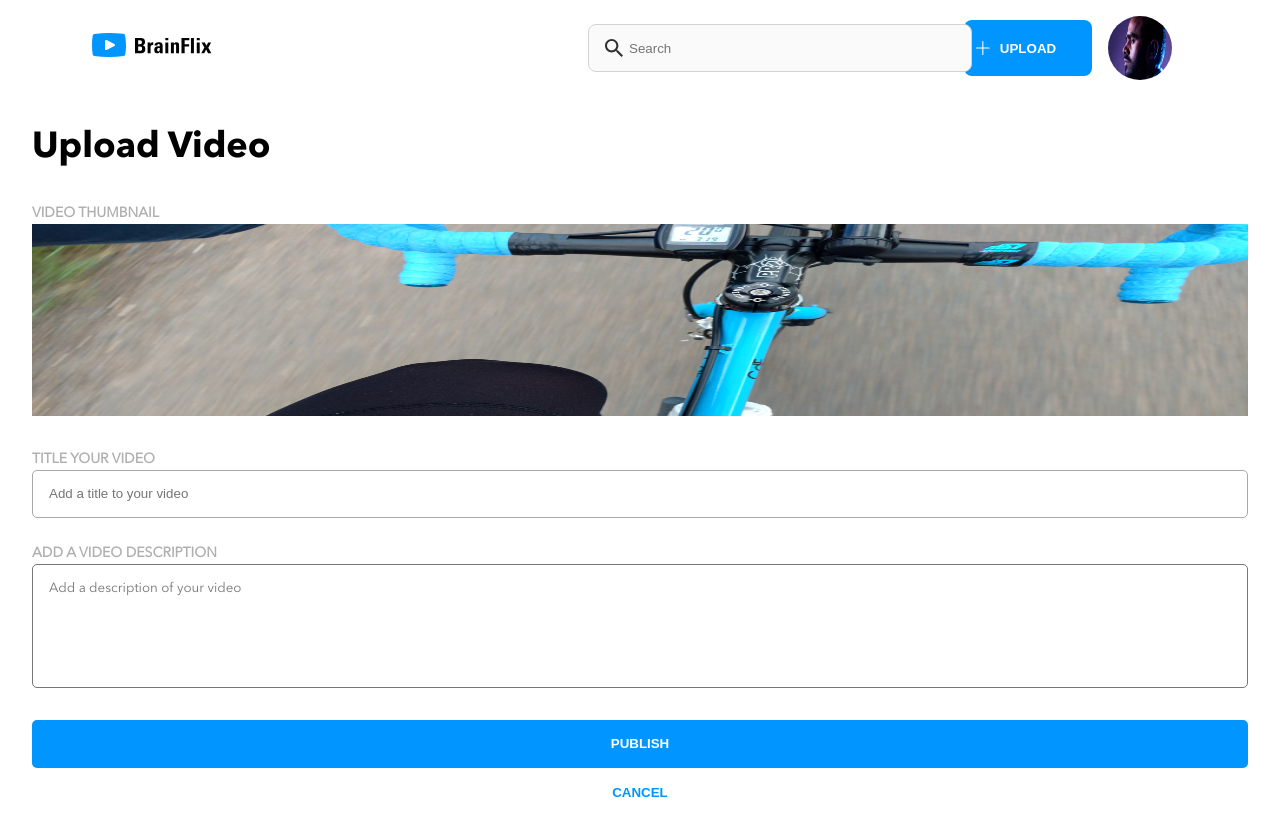
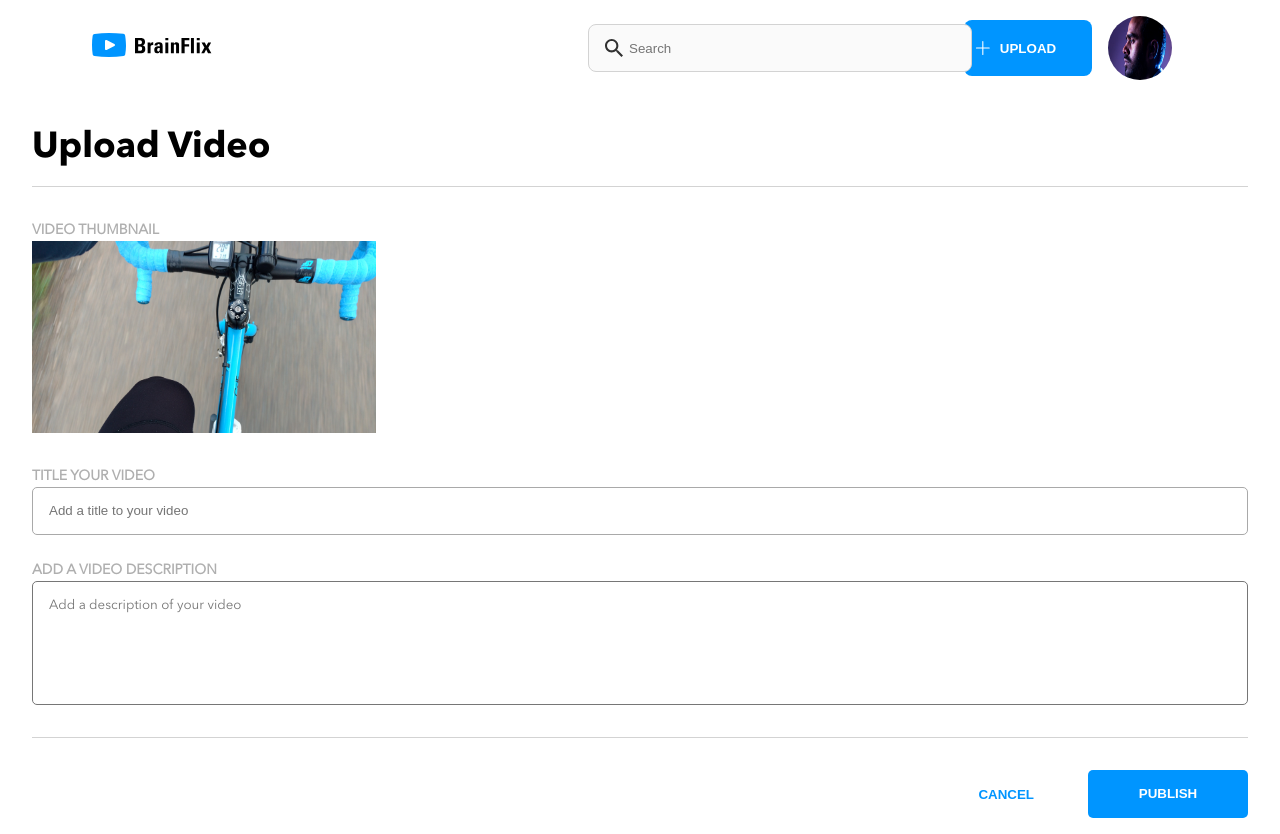
Before and after one commit to rjtbansal/rajat-bansal-brainflix, a React (Create React App) app in the folder sprint-2/: page /upload in a window 1280 px wide. Built offline with nearby package versions, Linux system fonts and the light colour scheme.

Commit message:
styled upload page in tablet mode

```diff
--- a/sprint-2/src/components/header/Header.scss
+++ b/sprint-2/src/components/header/Header.scss
@@ -54,6 +54,7 @@
         justify-content: center;
         align-items: center;
 
+
         @include tablet {
             margin-top: unset;
             justify-content: unset;
--- a/sprint-2/src/components/upload-video/UploadVideo.jsx
+++ b/sprint-2/src/components/upload-video/UploadVideo.jsx
@@ -16,9 +16,11 @@ const UploadVideo = () => {
 
             <label htmlFor="video-description" className="video-upload__label">ADD A VIDEO DESCRIPTION</label>
             <textarea cols="30" rows="6" type="text" className="video-upload__videoDescription" name="video-description" placeholder="Add a description of your video" />
-
-            <button className="video-upload__publishBtn">PUBLISH</button>
-            <button className="video-upload__cancelBtn">CANCEL</button>
+            <div className="video-upload__borderDiv"></div>
+            <div className = "video-upload__buttons">
+                <button className="video-upload__publishBtn">PUBLISH</button>
+                <button className="video-upload__cancelBtn">CANCEL</button>
+            </div>
         </section>
     );
 }
--- a/sprint-2/src/components/upload-video/UploadVideo.scss
+++ b/sprint-2/src/components/upload-video/UploadVideo.scss
@@ -1,15 +1,32 @@
+@import '../../styles/mixins';
+
 .video-upload {
     display: flex;
     flex-direction: column;
     margin-left: 2rem;
     margin-right: 2rem;
+    border-top: 1px solid lightgray;
+
+    @include tablet {
+        border-top: none;
+    }
+
     &__thumbnail {
         height: 12rem;
         margin-bottom: 2rem;
+
+        @include tablet {
+            width: 21.5rem;
+        }
     }
 
     &__title {
         margin-bottom: 2rem;
+
+        @include tablet {
+            border-bottom: 1px solid lightgray;
+            padding-bottom: 1rem;
+        }
     }
 
     &__label {
@@ -31,6 +48,7 @@
         border-radius: 5px;
         resize: none;
         padding: 1rem;
+
     }
 
     &__publishBtn {
@@ -44,6 +62,11 @@
         margin-bottom: 1rem;
         font-weight: bold;
 
+        @include tablet {
+            margin-top: 1rem;
+            width: 10rem;
+        }
+
     }
 
     &__cancelBtn {
@@ -52,5 +75,29 @@
         background-color: white;
         padding-bottom: 1rem;
         font-weight: bold;
+
+        @include tablet {
+            margin-right: 3rem;
+            padding-bottom: unset;
+        }
+    }
+
+    &__borderDiv {
+
+        @include tablet {
+            border-bottom: 1px solid lightgray;
+            margin-bottom: 1rem;
+        }
+
+    }
+
+    &__buttons {
+        display: flex;
+        flex-direction: column;
+
+        @include tablet {
+            flex-direction: row-reverse;
+
+        }
     }
 }
```
